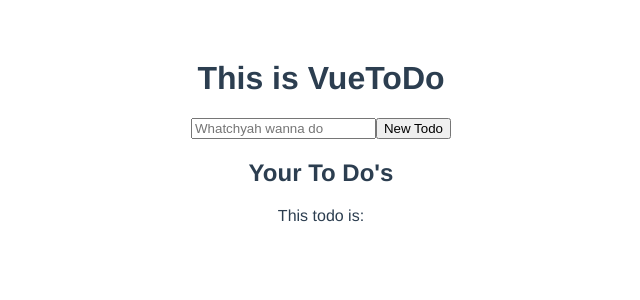
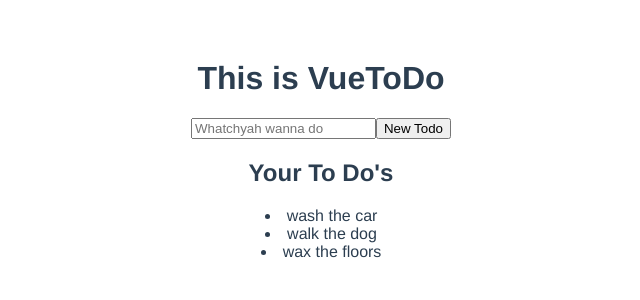
Before and after one commit to kirksudduth/vue_to_do, a Vue app in the folder to_do_app/: page / in a window 1280 px wide. Shown: the top 300 px of the page, without its empty margins (319-959 px from the left). Built offline with nearby package versions, Linux system fonts and the light colour scheme.

Commit message:
got a for loop working in vue

```diff
--- a/to_do_app/src/components/ToDo.vue
+++ b/to_do_app/src/components/ToDo.vue
@@ -2,11 +2,11 @@
     <div class="to_do">
         <h1>{{ msg }}</h1>
         <form method="POST">
-        <input v-model="todo" placeholder="Whatchyah wanna do"/>
+        <input v-model="newTodo" placeholder="Whatchyah wanna do"/>
         <input type="submit" value="New Todo">
         </form>
         <h2>Your To Do's</h2>
-        <p>This todo is: {{ todo }}</p>
+        <li v-for="todo in todos" :key="todo.id">{{ todo.todo }}</li>
     </div>
 </template>
 
@@ -17,11 +17,30 @@ export default {
     data () {
         return {
             msg: 'This is VueToDo',
-            todo: "",
+            newTodo: "",
+            todos: [
+                {
+                    id: 1,
+                    todo: "wash the car",
+                    complete: false
+                },
+                {
+                    id: 2,
+                    todo: "walk the dog",
+                    complete: false
+                },
+                {
+                    id: 3,
+                    todo: "wax the floors",
+                    complete: false
+                }
+                ]
         }
     },
-    // methods: {
-    //     create_todo
-    // },
+     methods: {
+         createTodo(todo) {
+
+         }
+     },
 }
 </script>
```
